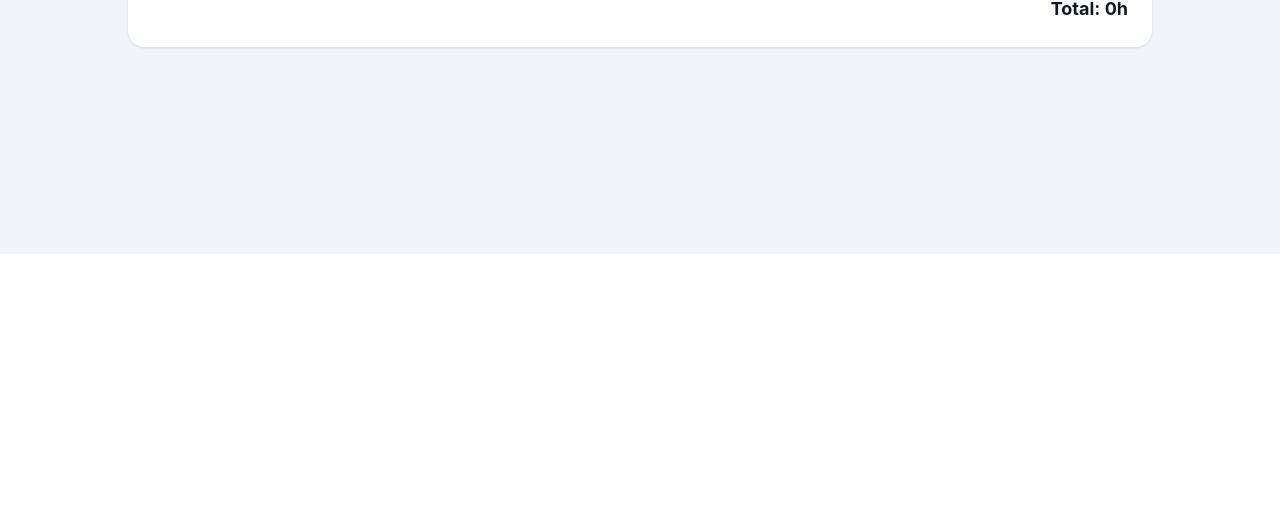
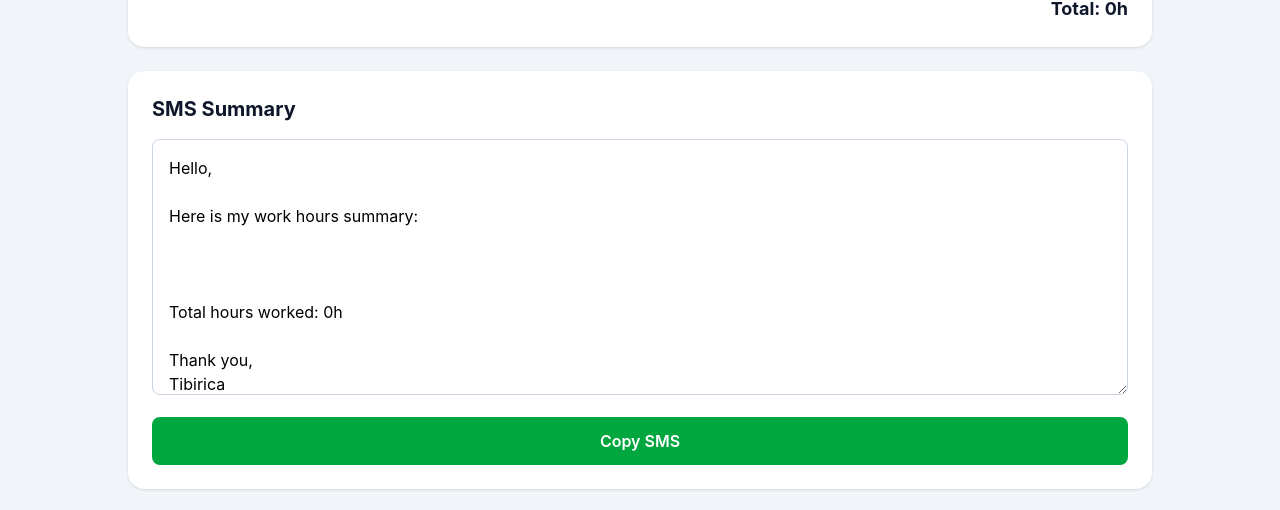
Before and after one commit to birabotto/work-hours-tracker-, a React (Vite) app: page /dashboard in a window 1280 px wide. Shown: the part 546-1056 px from the top of the page. Before the commit the page ends 800 px from the top, so only its background shows below. Built offline with nearby package versions, Linux system fonts and the light colour scheme; no server answers; the database is empty.

Commit message:
feat: generate SMS summary

```diff
--- /dev/null
+++ b/src/components/SmsPreview.tsx
@@ -0,0 +1,34 @@
+import type { WorkEntry } from "./WorkEntryList";
+import { generateSmsMessage } from "../lib/generateSmsMessage";
+
+type Props = {
+  entries: WorkEntry[];
+};
+
+export default function SmsPreview({ entries }: Props) {
+  const message = generateSmsMessage(entries);
+
+  async function handleCopy() {
+    await navigator.clipboard.writeText(message);
+    alert("SMS copied!");
+  }
+
+  return (
+    <section className="rounded-2xl bg-white p-6 shadow space-y-4">
+      <h2 className="text-xl font-bold text-slate-900">SMS Summary</h2>
+
+      <textarea
+        value={message}
+        readOnly
+        className="h-64 w-full rounded-lg border border-slate-300 p-4"
+      />
+
+      <button
+        onClick={handleCopy}
+        className="w-full rounded-lg bg-green-600 py-3 font-semibold text-white hover:bg-green-700"
+      >
+        Copy SMS
+      </button>
+    </section>
+  );
+}
--- /dev/null
+++ b/src/lib/generateSmsMessage.ts
@@ -0,0 +1,25 @@
+import type { WorkEntry } from "../components/WorkEntryList";
+import { calculateHours } from "./calculateHours";
+
+export function generateSmsMessage(entries: WorkEntry[]) {
+  const totalHours = entries.reduce((total, entry) => {
+    return total + calculateHours(entry.start_time, entry.end_time);
+  }, 0);
+
+  const lines = entries.map((entry) => {
+    const hours = calculateHours(entry.start_time, entry.end_time);
+
+    return `${entry.work_date}: ${entry.start_time.slice(0, 5)} - ${entry.end_time.slice(0, 5)} (${hours}h)`;
+  });
+
+  return `Hello,
+
+Here is my work hours summary:
+
+${lines.join("\n")}
+
+Total hours worked: ${totalHours}h
+
+Thank you,
+Tibirica`;
+}
--- a/src/pages/Dashboard.tsx
+++ b/src/pages/Dashboard.tsx
@@ -2,6 +2,7 @@ import { useEffect, useState } from "react";
 import WorkEntryForm from "../components/WorkEntryForm";
 import WorkEntryList, { type WorkEntry } from "../components/WorkEntryList";
 import { supabase } from "../lib/supabase";
+import SmsPreview from "../components/SmsPreview";
 
 export default function Dashboard() {
   const [entries, setEntries] = useState<WorkEntry[]>([]);
@@ -64,6 +65,7 @@ export default function Dashboard() {
 
         <WorkEntryForm onEntryCreated={loadEntries} />
         <WorkEntryList entries={entries} />
+        <SmsPreview entries={entries} />
       </div>
     </main>
   );
```
